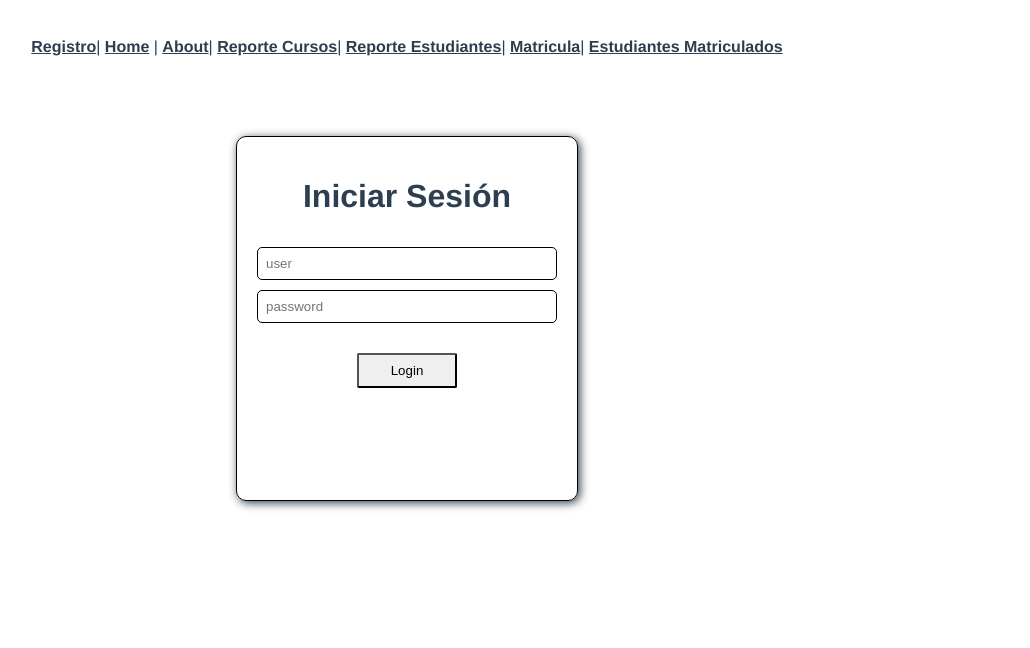
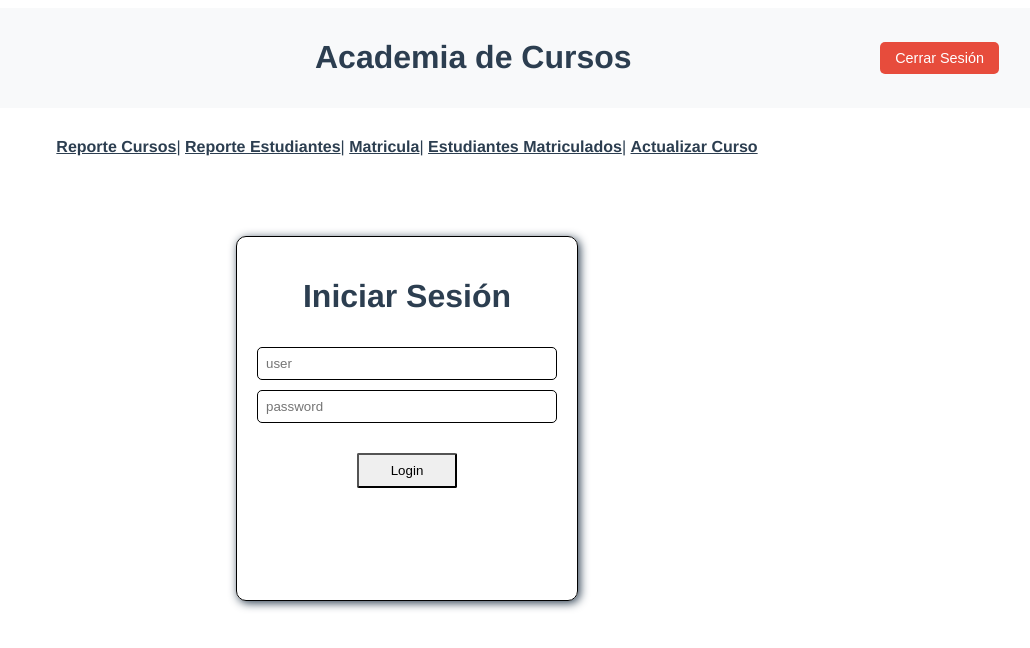
Before and after one commit to rerosero/pw_u4_pf_rr, a Vue app: page / in a window 1280 px wide. Shown: the top 648 px of the page, without its empty margins (233-1263 px from the left). Built offline with nearby package versions, Linux system fonts and the light colour scheme.

Commit message:
implementacion de actualizar curso

```diff
--- a/src/App.vue
+++ b/src/App.vue
@@ -1,18 +1,33 @@
 <template>
+  <header class="header-academia">
+    <div class="logo-titulo">
+      <h1>Academia de Cursos</h1>
+    </div>
+    <button class="btn-logout" @click="logout">Cerrar Sesión</button>
+  </header>
   <div class="container">
     <nav>
-      <router-link to="/Login">Registro</router-link>|
-      <router-link to="/home">Home</router-link> |
-      <router-link to="/about">About</router-link>|
-      <router-link to ="/reporte-cursos">Reporte Cursos</router-link>|
+      <router-link to="/reporte-cursos">Reporte Cursos</router-link>|
       <router-link to="/reporte-estudiantes"> Reporte Estudiantes</router-link>|
       <router-link to="/matricula">Matricula</router-link>|
-      <router-link to="/estudiantes-matriculados">Estudiantes Matriculados</router-link>
+      <router-link to="/estudiantes-matriculados">Estudiantes Matriculados</router-link>|
+      <router-link to="/actualizar-curso">Actualizar Curso</router-link>
     </nav>
-    <router-view/>
+    <router-view />
   </div>
 </template>
 
+<script>
+export default {
+  methods: {
+    logout() {
+      localStorage.removeItem("estaAutenticado");
+      localStorage.removeItem("token");
+      this.$router.push({ name: "login" });
+    }
+  }
+}
+</script>
 
 <style>
 #app {
@@ -36,4 +51,23 @@ nav a.router-link-exact-active {
   color: #42b983;
 }
 
+.header-academia {
+  display: flex;
+  justify-content: space-between; /* Empuja el título a la izquierda y el botón a la derecha */
+  align-items: center;
+  padding: 10px 40px;
+  background-color: #f8f9fa; /* Un fondo sutil  */
+}
+
+.logo-titulo h1 {
+  margin-left: 500px; /* Espacio entre el borde y el título */
+}
+.btn-logout {
+  padding: 8px 15px;
+  background-color: #e74c3c; /* Un rojo suave es común para "salir" o "borrar" */
+  color: white;
+  border-radius: 5px;
+  border: none;
+  font-size: 0.9rem;
+}
 </style>
--- /dev/null
+++ b/src/components/ActualizarCurso.vue
@@ -0,0 +1,121 @@
+<template>
+  <div class="container">
+    <h1>Actualizar Curso</h1>
+
+    <!-- Buscar curso por ID -->
+    <input
+      v-model="id"
+      type="number"
+      placeholder="Ingrese ID del curso y presione Enter"
+      @keyup.enter="buscarCurso"
+    />
+    <button @click="buscarCurso">Buscar</button>
+
+    <!-- Mostrar formulario solo si existe curso -->
+    <div v-if="curso.codigo" class="datos">
+      <hr />
+
+      <input v-model="curso.codigo" placeholder="Código" />
+      <input v-model="curso.nombre" placeholder="Nombre" />
+      <input v-model="curso.profesor" placeholder="Profesor" />
+      <input v-model="curso.descripcion" placeholder="Descripción"/>
+
+      <button @click="actualizar">Guardar Cambios</button>
+    </div>
+
+    <!-- Mensaje -->
+    <p v-if="mensaje">{{ mensaje }}</p>
+  </div>
+</template>
+
+<script>
+import {
+  facadeActualizarCursos,
+  facadeConsultarIdCursos
+} from "@/clients/AcademiaClient";
+
+export default {
+  data() {
+    return {
+      id: "",
+      curso: {
+        codigo: "",
+        nombre: "",
+        profesor: "",
+        descripcion:""
+      },
+      mensaje: ""
+    };
+  },
+
+  methods: {
+    // Buscar curso por ID
+    async buscarCurso() {
+      this.mensaje = "Buscando...";
+
+      try {
+        this.curso = await facadeConsultarIdCursos(this.id);
+        this.mensaje = "Curso cargado. Puedes editarlo.";
+      } catch {
+        this.mensaje = "No se encontró el curso con ese ID.";
+        this.limpiar();
+      }
+    },
+
+    // Guardar cambios
+    async actualizar() {
+      try {
+        await facadeActualizarCursos(this.id, this.curso);
+        this.mensaje = "¡Curso actualizado con éxito!";
+      } catch {
+        this.mensaje = "Error al actualizar el curso.";
+      }
+    },
+
+    // Limpiar campos
+    limpiar() {
+      this.curso = {
+        codigo: "",
+        nombre: "",
+        profesor: ""
+      };
+    }
+  }
+};
+</script>
+
+<style scoped>
+.container {
+  max-width: 500px;
+  margin: 50px auto;
+  padding: 20px;
+  background-color: #f9f9f9;
+}
+.datos {
+  display: flex;
+  flex-direction: column;
+  gap: 10px;
+}
+input {
+  padding: 8px;
+  border-radius: 5px;
+  border: 1px solid #aaa;
+  font-size: 14px;
+}
+button {
+  padding: 10px;
+  border-radius: 5px;
+  border: none;
+  background-color:green;
+  color: white;
+  font-size: 16px;
+  cursor: pointer;
+  gap: 10px;
+  margin-left: 10px;
+}
+.p {
+  font-weight: bold;
+  margin-top: 10px;
+}
+
+</style>
--- a/src/router/index.js
+++ b/src/router/index.js
@@ -1,36 +1,15 @@
 import { createRouter, createWebHistory } from 'vue-router'
-import HomeView from '../views/HomeView.vue'
 import LoggingView from '@/views/LoggingView.vue'
 import ReporteCursosView from '@/views/ReporteCursosView.vue';
 import ReporteEstudiantesView from '@/views/ReporteEstudiantesView.vue';
 import EstudiantesMatriculadosView from '@/views/EstudiantesMatriculadosView.vue';
+import ActualizarCursoView from '@/views/ActualizarCursoView.vue';
 
 const routes = [
   {
     path:'/',
     name: 'login',
     component: LoggingView
-  },
-   {
-    path: '/login',
-    name: 'Login',
-    component: LoggingView
-  },
-  {
-    path: '/home',
-    name: 'home',
-    component: HomeView,
-    meta:{
-      requiereAutorizacion: true,
-    }
-  },
-  {
-    path: '/about',
-    name: 'about',
-    component: () => import('../views/AboutView.vue'),
-    meta:{
-      requiereAutorizacion:true
-    }
   },
   {
     path:'/matricula',
@@ -63,6 +42,14 @@ const routes = [
     meta:{
       requiereAutorizacion:true
     }
+  },
+  {
+    path:'/actualizar-curso',
+    name:'actualizar-curso',
+    component: ActualizarCursoView,
+    meta:{
+      requiereAutorizacion:true
+    }
   }
 ]
 
--- /dev/null
+++ b/src/views/ActualizarCursoView.vue
@@ -0,0 +1,18 @@
+<template>
+    <div>
+        <ActualizarCurso/>
+    </div>
+</template>
+
+<script>
+import ActualizarCurso from '@/components/ActualizarCurso.vue';
+export default {
+    components:{
+        ActualizarCurso
+    }
+}
+</script>
+
+<style>
+
+</style>
```
Also changed, not shown: src/components/Curso.vue (deleted, +0 -13 lines).
